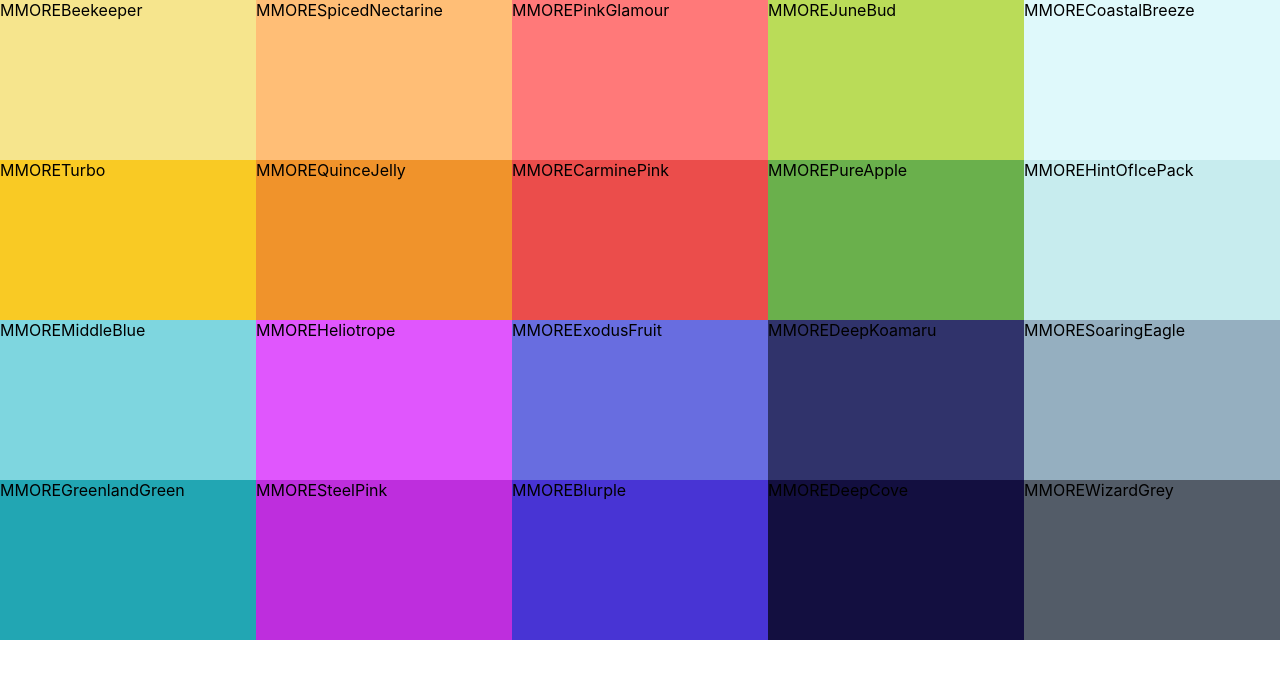
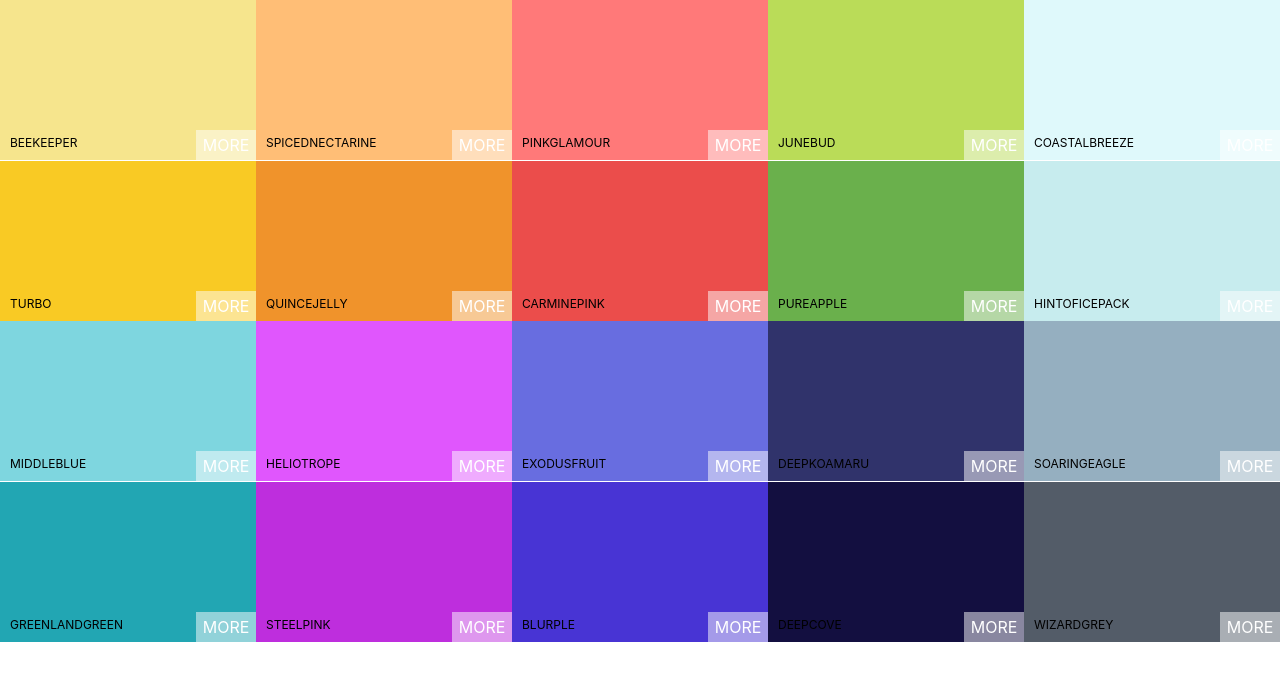
Before and after one commit to jamesv28/Color-Boxes, a React (Create React App) app: page / in a window 1280 px wide. Shown: the top 680 px of the page. Built offline with nearby package versions, Linux system fonts and the light colour scheme.

Commit message:
worked on styling color boxes

```diff
--- a/src/ColorBox.css
+++ b/src/ColorBox.css
@@ -5,4 +5,54 @@
     cursor: pointer;
     margin: 0 auto;
     position: relative;
+    margin-bottom: -3.5px;
 }
+
+.copy-button {
+    width: 100px;
+    height: 30px;
+    display: inline-block;
+    position: absolute;
+    top: 50%;
+    left: 50%;
+    margin-left: -50px;
+    margin-top: -15px;
+    outline: none;
+    background: rgba(255,255,255, 0.5);
+    font-size: 1rem;
+    line-height: 30px;
+    color: white;
+    text-transform: uppercase;
+    border: none;
+    opacity: 0;
+    transition: 0.2s ease-in;
+}
+
+.color-box:hover .copy-button {
+    opacity: 1;
+}
+
+.box-content {
+    position: absolute;
+    padding: 10px;
+    width: 100%;
+    bottom: 0;
+    left: 0;
+    color: black;
+    text-transform: uppercase;
+    font-size: 12px;
+}
+
+.see-more {
+    background: rgba(255,255,255, 0.5);
+    position: absolute;
+    bottom: 0;
+    right: 0em;
+    border: none;
+    color: white;
+    width: 60px;
+    height: 30px;
+    text-align: center;
+    line-height: 30px;
+    text-transform: uppercase;
+}
--- a/src/ColorBox.js
+++ b/src/ColorBox.js
@@ -9,8 +9,13 @@
         } = this.props;
         return (
             <div style={{background}} className="color-box">
-                <span>MMORE</span>
-                <span>{name}</span>
+                <div className="copy-container">
+                    <div className="box-content">
+                        <span>{name}</span>
+                    </div>
+                    <button className="copy-button">Copy</button>
+                </div>
+                <span className="see-more">MORE</span>
             </div>
         )
     }
```
